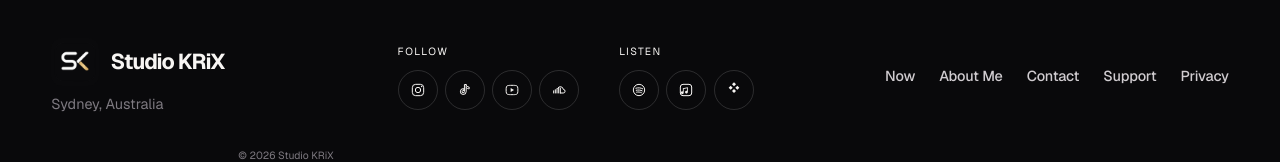
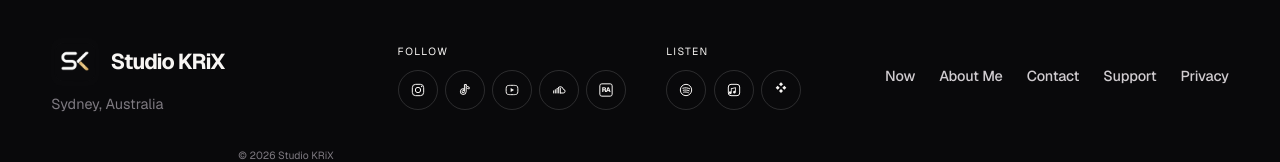
Before and after one commit to KRiX-17/Studio-KRiX-Website, a Next.js app: page / in a window 1280 px wide. Shown: the part 1324-1486 px from the top of the page. Built offline with nearby package versions, Linux system fonts and the light colour scheme.

Commit message:
Add Resident Advisor and KRiX live history: components/site-footer.tsx

```diff
--- a/components/site-footer.tsx
+++ b/components/site-footer.tsx
@@ -4,7 +4,7 @@ import { StudioKrixLogo } from "@/components/studio-krix-logo";
 import { siteConfig } from "@/config/site";
 import { linksHubItems } from "@/data/links";
 
-const footerSocialNames = ["Instagram", "TikTok", "YouTube", "SoundCloud"] as const;
+const footerSocialNames = ["Instagram", "TikTok", "YouTube", "SoundCloud", "Resident Advisor"] as const;
 const footerMusicNames = ["Spotify", "Apple Music", "TIDAL"] as const;
 
 const socialLinks = footerSocialNames.flatMap((name) => {
```
